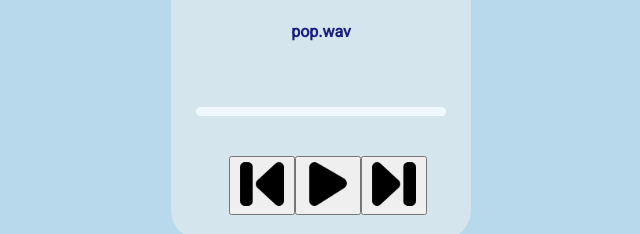
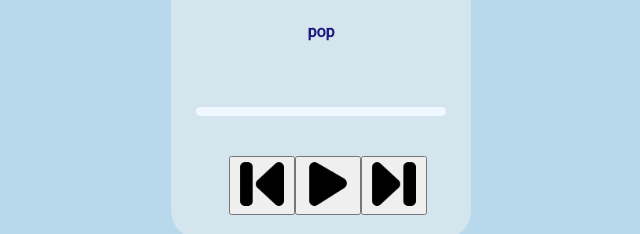
Before and after one commit to AnnGolovina/Player, a plain HTML site: page index.html in a window 1280 px wide. Both pictures are taken after a click on the button 580 px from the left and 564 px from the top of the page. Shown: the part 379-613 px from the top of the page, 319-959 px from the left. Drawn offline with Linux system fonts and the light colour scheme.

Commit message:
change loadSong

```diff
--- a/index.html
+++ b/index.html
@@ -14,7 +14,7 @@
 		<div class="player">
 			<div class="title">Now Playing</div>
 			<div class="cover"><img class="cover_img" src="img/img-1.jpg" alt="cover"></div>
-			<div class="song">comical.wav</div>
+			<div class="song">comical</div>
 			<audio class="audio" src="./comical.wav" ></audio>
 			<div class="progress-wrapper">
 				<div class="progress"></div>
--- a/main.js
+++ b/main.js
@@ -46,7 +46,7 @@ nextButton.onclick = () => {
 };
 
 function loadSong(song) {
-  songName.innerHTML = song;
+  songName.innerHTML = songs[currentTrackIndex].split(".")[0];
   cover.src = `img/img-${currentTrackIndex + 1}.jpg`;
 }
 
```
